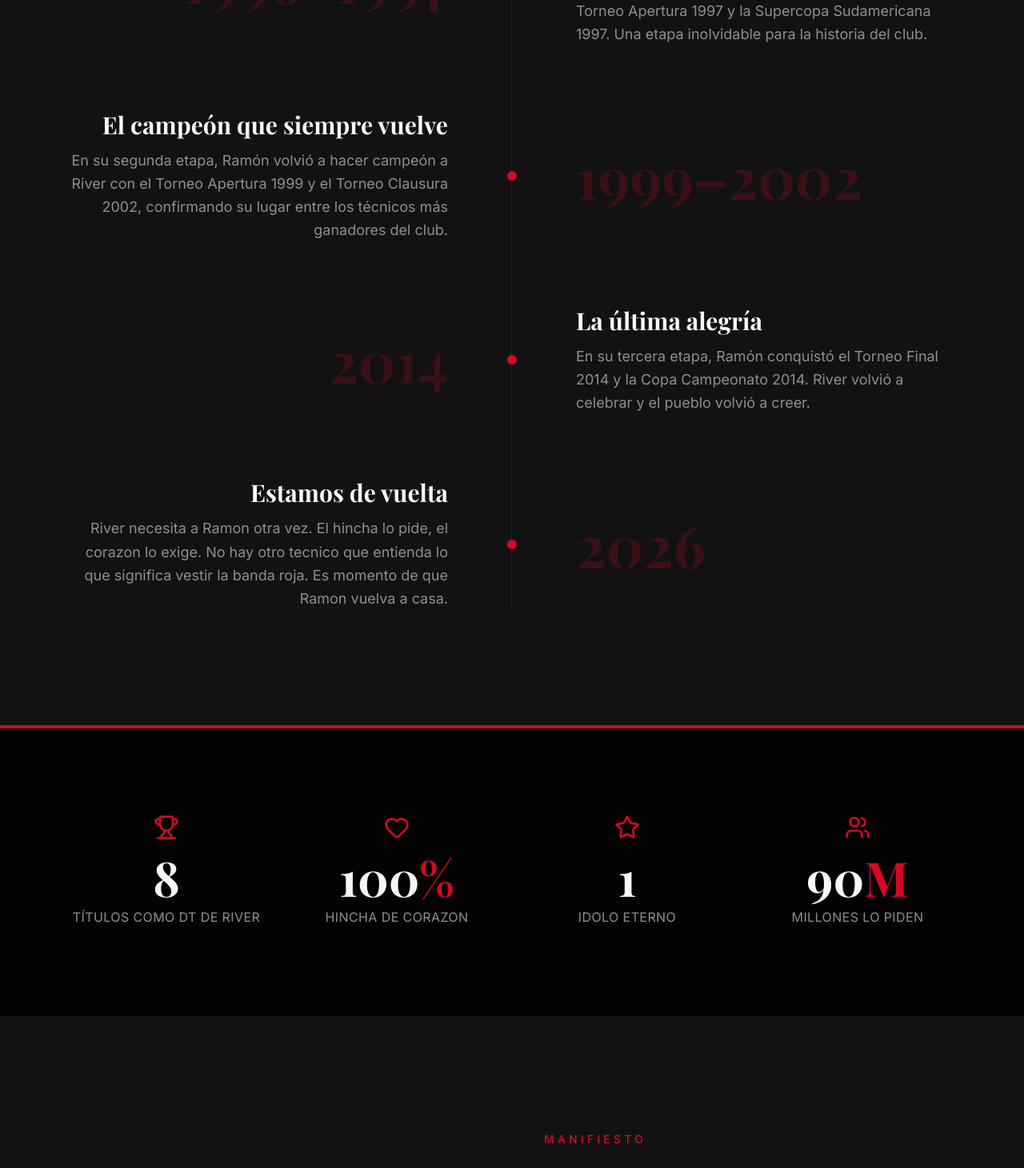
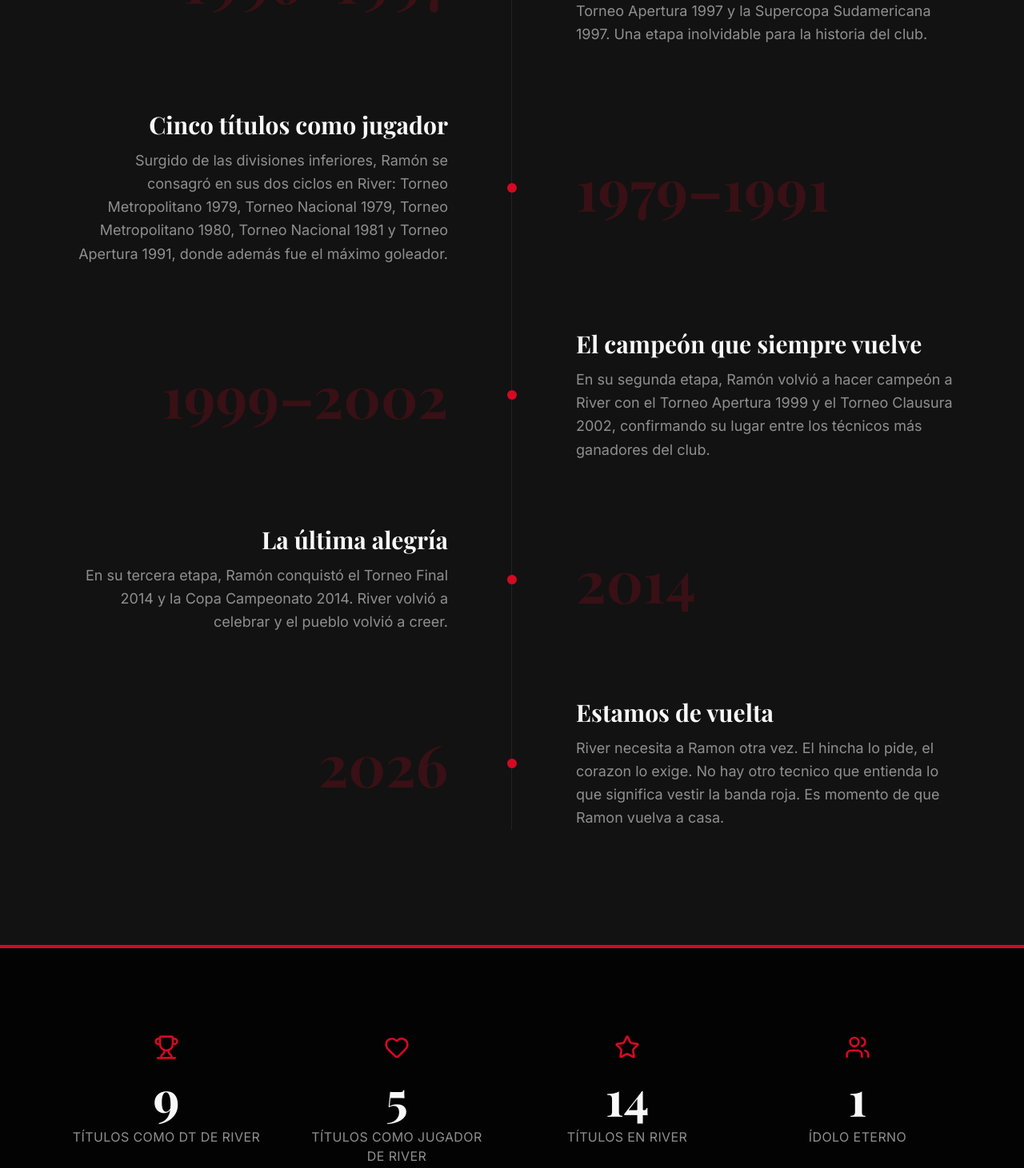
Before and after one commit to julianmedina/ramonariver, a Next.js app: page / in a window 1280 px wide. Shown: the part 1860-3321 px from the top of the page at 80% size. Built offline with nearby package versions, Linux system fonts and the light colour scheme; a web font is replaced by a local one.

Commit message:
Actualiza títulos de Ramón en River

```diff
--- a/components/history-section.tsx
+++ b/components/history-section.tsx
@@ -26,6 +26,12 @@ const timeline: TimelineItem[] = [
     title: "La primera gran era",
     description:
       "Ramón lideró a River a la Copa Libertadores 1996, el Torneo Apertura 1996, el Torneo Clausura 1997, el Torneo Apertura 1997 y la Supercopa Sudamericana 1997. Una etapa inolvidable para la historia del club.",
+  },
+  {
+    year: "1979–1991",
+    title: "Cinco títulos como jugador",
+    description:
+      "Surgido de las divisiones inferiores, Ramón se consagró en sus dos ciclos en River: Torneo Metropolitano 1979, Torneo Nacional 1979, Torneo Metropolitano 1980, Torneo Nacional 1981 y Torneo Apertura 1991, donde además fue el máximo goleador.",
   },
   {
     year: "1999–2002",
--- a/components/stats-section.tsx
+++ b/components/stats-section.tsx
@@ -4,10 +4,10 @@ import { useEffect, useRef, useState } from "react"
 import { Trophy, Heart, Star, Users } from "lucide-react"
 
 const stats = [
-  { icon: Trophy, value: "8", label: "Títulos como DT de River", suffix: "" },
-  { icon: Heart, value: "100", label: "Hincha de corazon", suffix: "%" },
-  { icon: Star, value: "1", label: "Idolo eterno", suffix: "" },
-  { icon: Users, value: "90", label: "Millones lo piden", suffix: "M" },
+  { icon: Trophy, value: "9", label: "Títulos como DT de River", suffix: "" },
+  { icon: Heart, value: "5", label: "Títulos como jugador de River", suffix: "" },
+  { icon: Star, value: "14", label: "Títulos en River", suffix: "" },
+  { icon: Users, value: "1", label: "Ídolo eterno", suffix: "" },
 ]
 
 export function StatsSection() {
```
